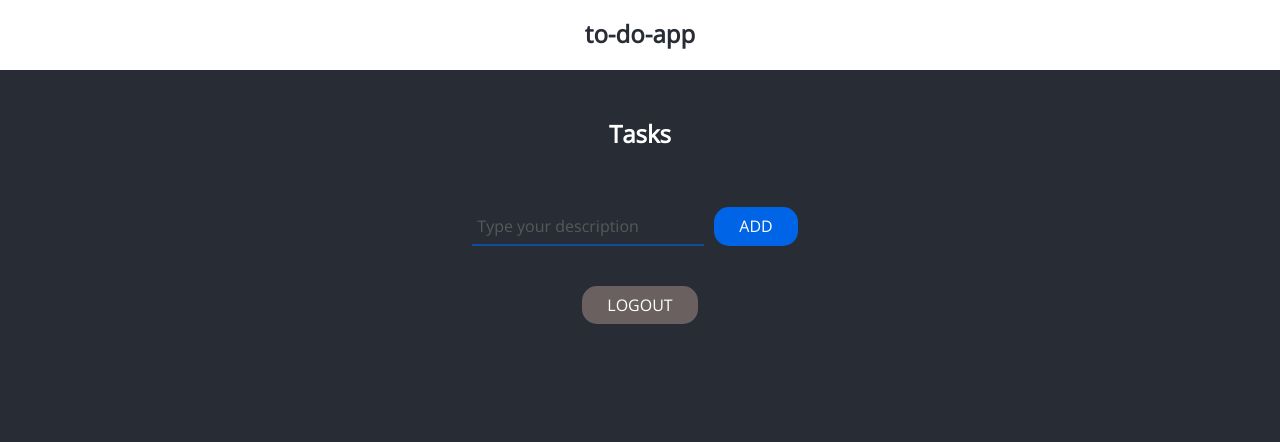
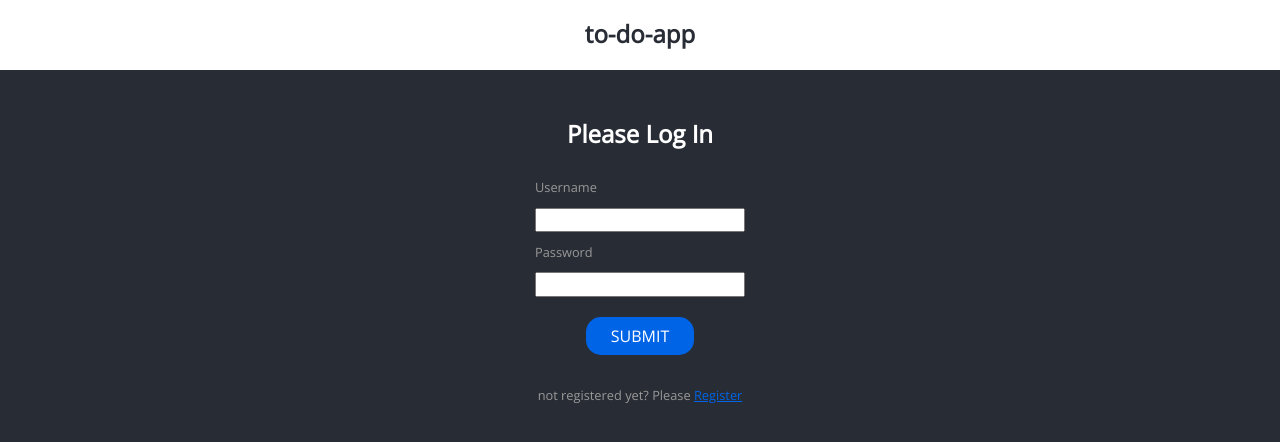
Before and after one commit to akijania/to-do-app, a React (Create React App) app: page / in a window 1280 px wide. Shown: the top 442 px of the page. Built offline with nearby package versions, Linux system fonts and the light colour scheme.

Commit message:
Add login view

```diff
--- a/src/App.js
+++ b/src/App.js
@@ -3,6 +3,7 @@ import { BrowserRouter, Switch, Route } from 'react-router-dom';
 // import './styles/global.scss';
 import  MainLayout  from './components/layout/MainLayout/MainLayout';
 import  UserPage  from './components/views/UserPage/UserPage';
+import  Login  from './components/views/Login/Login';
 import  NotFound  from './components/views/PageNotFound/PageNotFound';
 
 function App() {
@@ -12,8 +13,8 @@ function App() {
       <BrowserRouter>
         <MainLayout>
           <Switch>
-            {/* <Route exact path='/' component={Login} /> */}
-            <Route exact path='/' component={UserPage} />
+            <Route exact path='/' component={Login} />
+            <Route exact path='/:id' component={UserPage} />
             {/* <Route exact path='/register' component={Register} /> */}
             <Route path='*' component={NotFound} />
           </Switch>
--- /dev/null
+++ b/src/components/views/Login/Login.js
@@ -0,0 +1,28 @@
+import React from 'react';
+import { Link } from 'react-router-dom';
+import styles from './Login.module.scss';
+import clsx from 'clsx';
+
+const Login = (className) => {
+  return(
+    <div className={clsx(className, styles.root)}>
+      <h2>Please Log In</h2>
+      <form>
+        <label>
+          <p>Username</p>
+          <input type="text" />
+        </label>
+        <label>
+          <p>Password</p>
+          <input type="password" />
+        </label>
+        <div>
+          <button className={styles.btn} type="submit">Submit</button>
+        </div>
+      </form>
+      <p>not registered yet? Please <Link exact to='/register'>Register</Link></p>
+    </div>
+  );
+};
+
+export default Login;
--- /dev/null
+++ b/src/components/views/Login/Login.module.scss
@@ -0,0 +1,41 @@
+@import "../../../styles/settings.scss";
+
+.root {
+  background: #282c34;
+  color: #fff;
+  font-family: 'Open Sans', sans-serif;
+  padding: 30px;
+  display: flex;
+  flex-direction: column;
+  align-items: center;
+  text-align: center;
+  height: 100vh;
+
+  p {
+    text-align: left;
+    color: #999;
+    font-size: 0.8rem;
+  }
+
+  .btn {
+    background: #0064e7;
+    border: none;
+    border-radius: 15px;
+    padding: 10px 25px;
+    color: #fff;
+    font-family: inherit;
+    margin: 20px 10px;
+    text-transform: uppercase;
+    outline: none;
+    transition: .2s;
+    cursor: pointer;
+  }
+
+  .btn:hover {
+    box-shadow: 0 0 20px rgba(0, 0, 0, 0.2);
+  }
+
+  a {
+    color: #0064e7;
+  }
+}
--- a/src/components/views/UserPage/UserPage.module.scss
+++ b/src/components/views/UserPage/UserPage.module.scss
@@ -39,6 +39,7 @@ p {
 .btnRed {
   background: #e74c3c;
 }
+
 .btnGray {
   background: #6a605f;
 }
@@ -59,7 +60,6 @@ p {
   opacity: 1;
 }
 
-
 .tasksSection {
   margin-bottom: 100px;
 }
```
